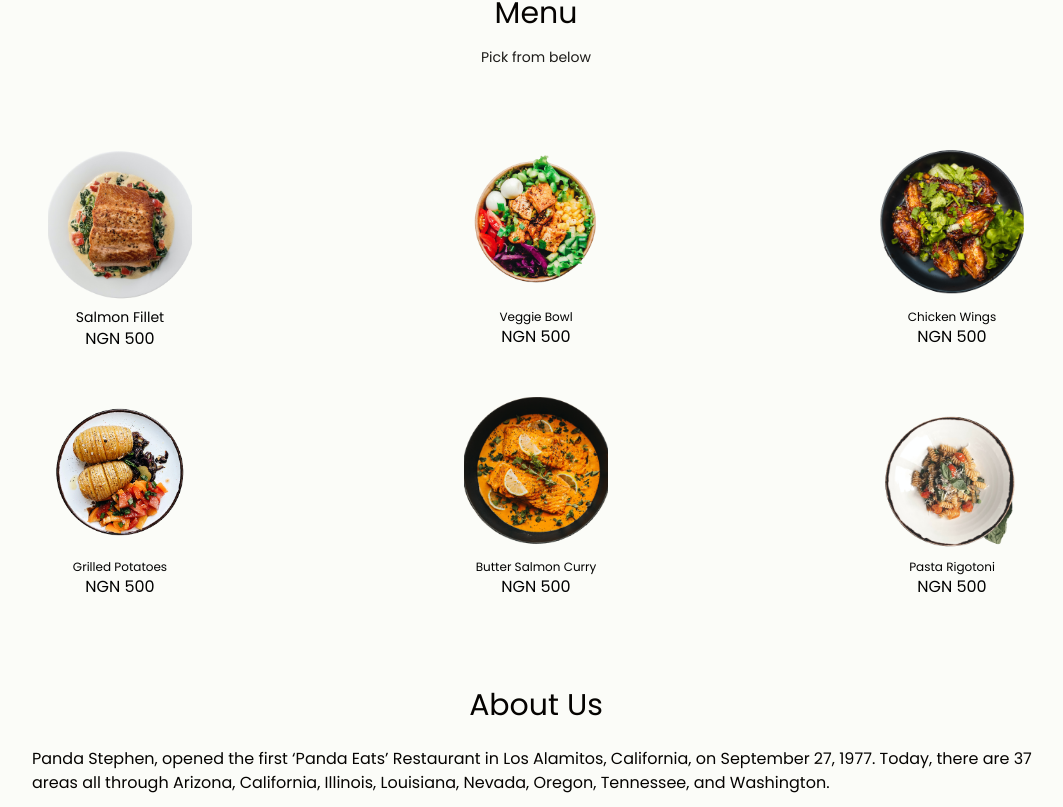
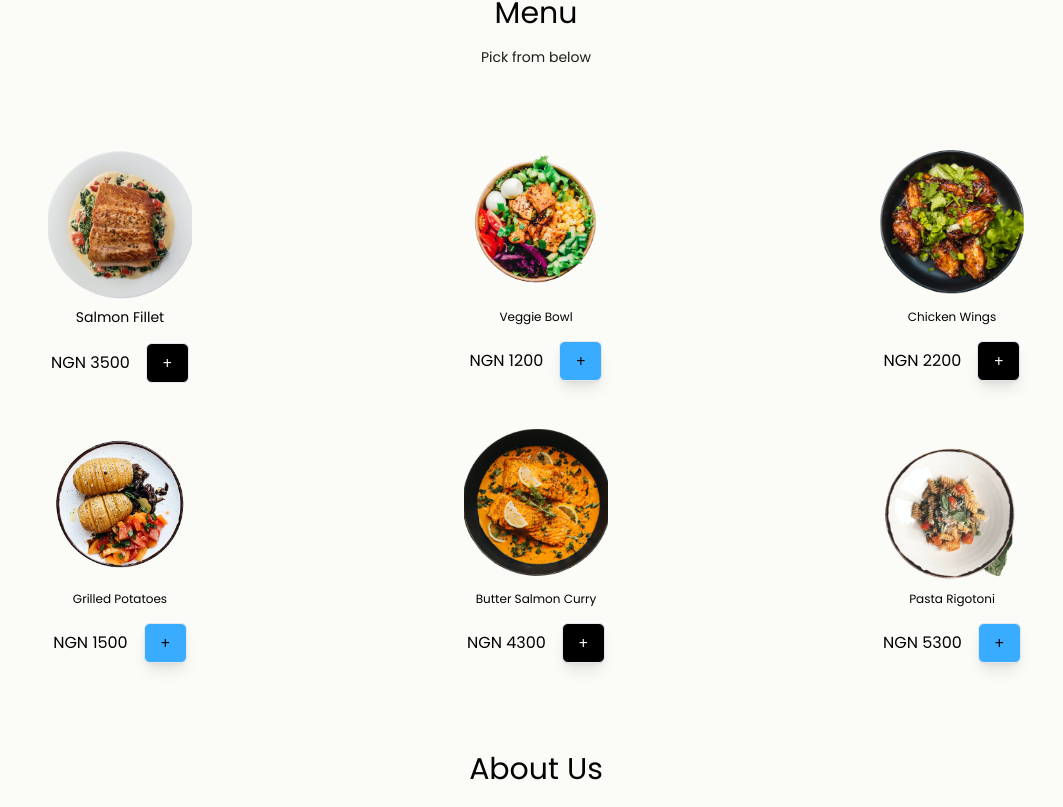
Before and after one commit to Shoetan/Panda-eats, a React (Vite) app: page /about in a window 1280 px wide. Shown: the part 1393-2200 px from the top of the page, without its empty margins (104-1167 px from the left). Built offline with nearby package versions, Linux system fonts and the light colour scheme.

Commit message:
added the add to cart icon for the menu cards

```diff
--- a/src/components/Hero.jsx
+++ b/src/components/Hero.jsx
@@ -27,7 +27,7 @@ const Hero = () => {
 
                 {/* Hero section call to action */}
                 <div className='flex space-x-8 font-poppins p-8 md:flex-row '>
-                    <button className='rounded full w-48 bg-primary p-2 text-white hover:opacity-80'>Order now</button>
+                    <button className='rounded full w-48 bg-primary p-2 text-white hover:opacity-80'>How To Order</button>
                     <button className='rounded full w-48 bg-white text-primary border border-primary p-2  hover:opacity-80'>See menu</button>
                 </div>
 
--- a/src/components/HowItWorks.jsx
+++ b/src/components/HowItWorks.jsx
@@ -14,15 +14,16 @@ const HowItWorks = () => {
 
                 {/* Create three divs to each step on how to order */}
                 <div className='container mx-auto flex mt-8 p-8 justify-around'>
-                    <div className='flex items-center justify-center flex-col hover:scale-125'>
-                        <img src={location} alt="Pick your location" className='h-12 w-12 md:h-28 md:w-28'/>
-                        <h3 className='font-poppins p-4 text-xs font-semibold md:text-sm'>Pick your location</h3>
-                    </div>
 
-                    <div className='flex flex-col items-center justify-center hover:scale-125'>
-                        <img src={order} alt="An order confirmation" className='h-12 w-12 md:h-28 md:w-28' />
-                        <h3 className='font-poppins p-4 text-xs font-semibold md:text-sm'>place your order</h3>
-                    </div>
+                <div className='flex flex-col items-center justify-center hover:scale-125'>
+                    <img src={order} alt="An order confirmation" className='h-12 w-12 md:h-28 md:w-28' />
+                    <h3 className='font-poppins p-4 text-xs font-semibold md:text-sm'>place your order</h3>
+                </div>
+
+                <div className='flex items-center justify-center flex-col hover:scale-125'>
+                    <img src={location} alt="Pick your location" className='h-12 w-12 md:h-28 md:w-28'/>
+                    <h3 className='font-poppins p-4 text-xs font-semibold md:text-sm'>Pick your location</h3>
+                </div>
 
                     <div className='flex flex-col items-center justify-center hover:scale-125'>
                         <img src={delivery} alt="A Food delivery van" className='h-12 w-12 md:h-28 md:w-28' />
--- a/src/pages/About.jsx
+++ b/src/pages/About.jsx
@@ -5,7 +5,7 @@ const About = () => {
                 <div className="flex flex-col items-center justify-center font-poppins mt-10 text-dark">
                     <h2 className="text-3xl p-4">About Us</h2>
                     <p className="p-2 text-base leading-normal break-all w-4/5">
-                        Panda Stephen, opened the first ‘Panda Eats’ Restaurant in Los Alamitos, California, on September 27, 1977. Today, there are 37 areas all through Arizona, California, Illinois, Louisiana, Nevada, Oregon, Tennessee, and Washington.
+                        Panda Stephen, opened the first ‘Panda Eats’ Restaurant in Los Alamitos, Abeokuta, on September 27, 1977. Today, there are 37 areas all through Arizona, California, Illinois, Louisiana, Nevada, Oregon, Tennessee, and Washington.
 
                     <p className="mt-8">
                         ‘Panda Eats’ Restaurants are well known with a substantial  gathering of people, including families, kids, seniors, and business experts. Our benevolent condition is perfect for praising unique events, facilitating a business lunch, or assembling for a flavorful dinner with loved ones.</p>
--- a/src/pages/Menu.jsx
+++ b/src/pages/Menu.jsx
@@ -19,40 +19,58 @@ const Menu = () => {
 
 
             <div className=' container flex flex-col mx-auto justify-between mt-8 p-8 md:grid grid-cols-3 gap-8'>
-                <div className='flex flex-col items-center justify-center cursor-pointer hover:opacity-90'>
-                    <img src={food2} alt="Salmon dish" className='h-44 w-36 object-cover' />
+                <div className='flex flex-col items-center justify-center cursor-pointer'>
+                    <img src={food2} alt="Salmon dish" className='h-44 w-36  object-cover ' />
                     <span className='font-poppins text-sm'>Salmon Fillet</span>
-                    <span className='font-poppins'>NGN 500</span >
+                    <div className='space-x-4 text-center mt-4 flex items-center justify-center'>
+                        <span className='font-poppins'>NGN 3500</span >
+                        <button className='rounded-md p-4 border h-10 flex items-center bg-black text-background hover:scale-105'>+</button>
+                    </div>
                 </div>
 
-                <div className='flex flex-col items-center justify-center cursor-pointer hover:opacity-80'>
-                    <img src={food3} alt=""  className='h-44 w-36 object-cover'/>
+                <div className='flex flex-col items-center justify-center cursor-pointer'>
+                    <img src={food3} alt=""  className='h-44 w-36 object-cover '/>
                     <span className='font-poppins text-xs'>Veggie Bowl</span>
-                    <span className='font-poppins'>NGN 500</span>
+                    <div className='space-x-4 text-center mt-4 flex items-center justify-center'>
+                        <span className='font-poppins'>NGN 1200</span>
+                        <button className='rounded-md p-4 border h-10 flex items-center shadow-lg bg-accent hover:scale-105'>+</button>
+                    </div>
                 </div>
 
-                <div className='flex flex-col items-center justify-center cursor-pointer hover:opacity-80'>
+                <div className='flex flex-col items-center justify-center cursor-pointer'>
                     <img src={food4} alt="" className='h-44 w-36 object-cover'/>
                     <span className='font-poppins text-xs'>Chicken Wings</span>
-                    <span className='font-poppins' >NGN 500</span >
+                    <div className='space-x-4 text-center mt-4 flex items-center justify-center'>
+                        <span className='font-poppins' >NGN 2200</span >
+                        <button className='rounded-md p-4 border h-10 flex items-center shadow-lg bg-black text-background hover:scale-105'>+</button>
+                    </div>
                 </div>
 
-                <div className='flex flex-col items-center justify-center cursor-pointer hover:opacity-80'>
+                <div className='flex flex-col items-center justify-center cursor-pointer'>
                     <img src={food5} alt="" className='h-44 w-36 object-cover' />
                     <span className='font-poppins text-xs'>Grilled Potatoes</span>
-                    <span className='font-poppins' >NGN 500</span >
+                    <div className='space-x-4 text-center mt-4 flex items-center justify-center'>
+                        <span className='font-poppins' >NGN 1500</span >
+                        <button className='rounded-md p-4 border h-10 flex items-center shadow-lg bg-accent hover:scale-105'>+</button>
+                    </div>
                 </div>
 
-                <div className='flex flex-col items-center justify-center cursor-pointer hover:opacity-80'>
+                <div className='flex flex-col items-center justify-center cursor-pointer'>
                     <img src={food6} alt="" className='h-44 w-36 object-cover'/>
                     <span className='font-poppins text-xs'>Butter Salmon Curry</span>
-                    <span className='font-poppins'>NGN 500</span >
+                    <div className='space-x-4 text-center mt-4 flex items-center justify-center'>
+                        <span className='font-poppins'>NGN 4300</span >
+                        <button className='rounded-md p-4 border h-10 flex items-center shadow-lg bg-black text-background hover:scale-105'>+</button>
+                    </div>
                 </div>
 
-                <div className='flex flex-col items-center justify-center cursor-pointer hover:opacity-80'>
+                <div className='flex flex-col items-center justify-center cursor-pointer'>
                     <img src={food7} alt=""  className='h-44 w-36 object-cover'/>
                     <span className='font-poppins text-xs'>Pasta Rigotoni </span>
-                    <span className='font-poppins' >NGN 500</span >
+                    <div className='space-x-4 text-center mt-4 flex items-center justify-center'>
+                        <span className='font-poppins' >NGN 5300</span >
+                        <button className='rounded-md p-4 border h-10 flex items-center  shadow-lg bg-accent hover:scale-105'>+</button>
+                    </div>
                 </div>
             </div>
         </div>
```
